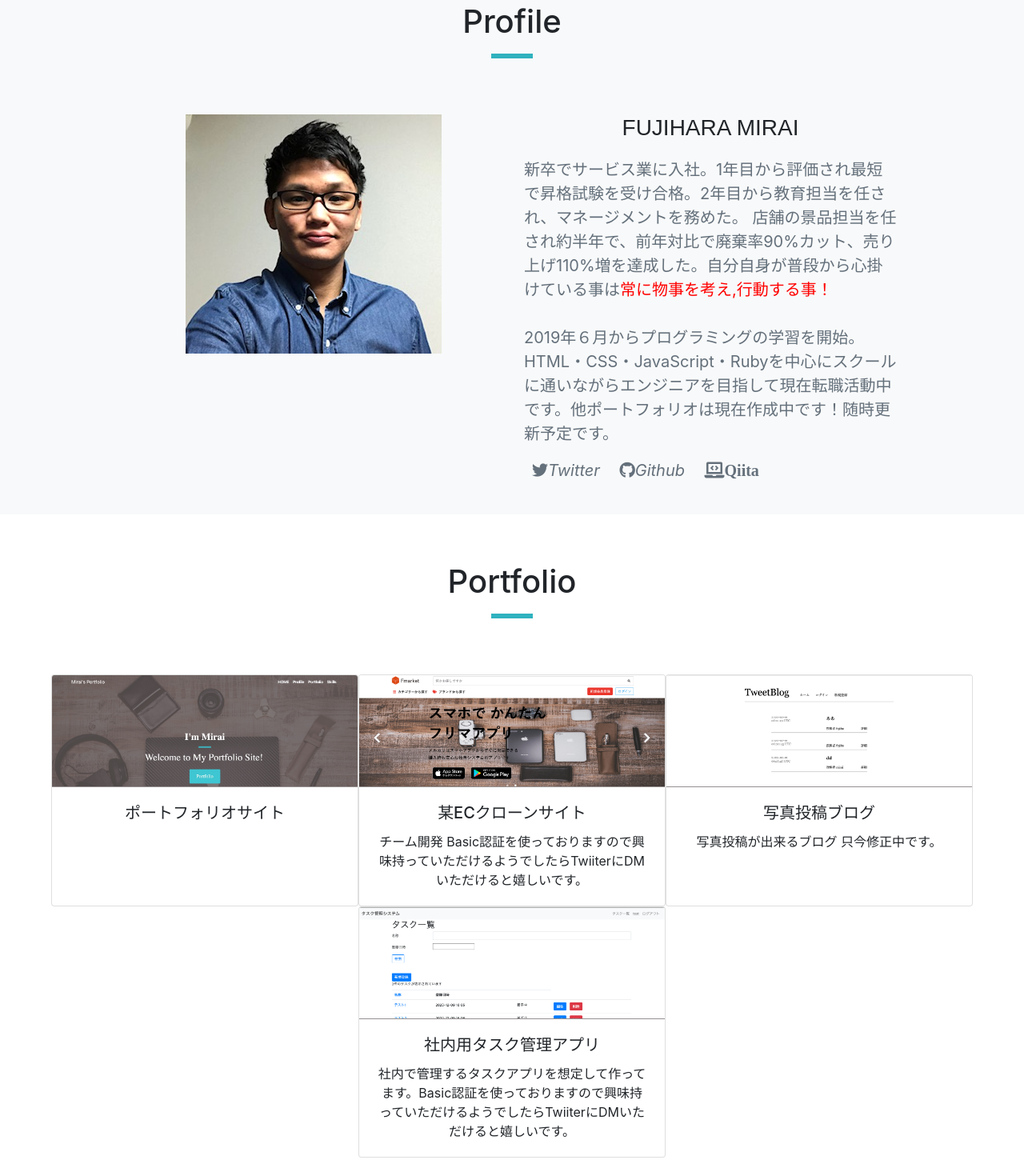
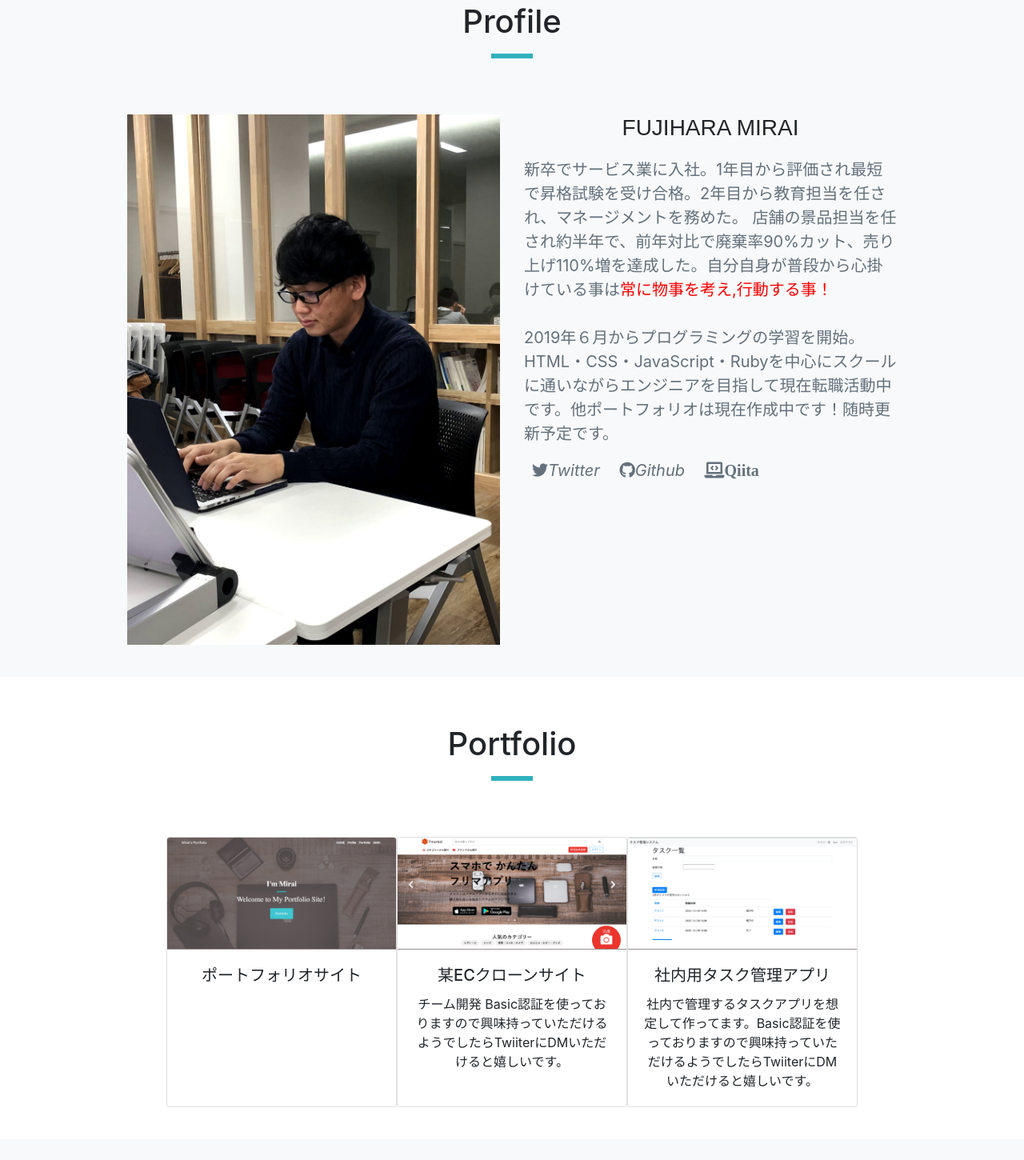
Before and after one commit to mirai1221/blog, a plain HTML site: page html/index.html in a window 1280 px wide. Shown: the part 857-2307 px from the top of the page at 80% size. Drawn offline with nearby package versions, Linux system fonts and the light colour scheme; files whose address does not match are found by name.

Commit message:
プロフィール画像変更

```diff
--- a/html/index.html
+++ b/html/index.html
@@ -63,7 +63,7 @@
       </div>
       <div class="profile-contents mx-auto d-sm-flex">
         <div class="profile text-center col-sm-6 col-xs-12">
-          <img src="/image/pr.jpg" class="img-fluid" alt="Responsive image">
+          <img src="/image/pr5.jpg" class="img-fluid" alt="Responsive image">
         </div>
         <div class="profile-detail col-sm-6 col-xs-12">
           <h3>FUJIHARA MIRAI</h3>
@@ -122,7 +122,7 @@
             </div>
         </div>
 
-          <div class="card mx-auto col-lg-4 col-sm-6 col-xs-12" style="width: 18rem;">
+          <!-- <div class="card mx-auto col-lg-4 col-sm-6 col-xs-12" style="width: 18rem;">
             <a href="https://task-management-system-m.herokuapp.com/login">
               <div class="pic_box">
                 <img class="card-img" src="image/pr2.png" alt="カードの画像">
@@ -138,7 +138,7 @@
                 <h5 class="card-title">写真投稿ブログ</h5>
                 <p class="card-text">写真投稿が出来るブログ 只今修正中です。</p>
               </div>
-          </div>
+          </div> -->
 
           <div class="card mx-auto col-lg-4 col-sm-6 col-xs-12" style="width: 18rem;">
             <a href="https://task-management-system-m.herokuapp.com/login">
```
Also changed, not shown: image/pr5.JPG (added).
